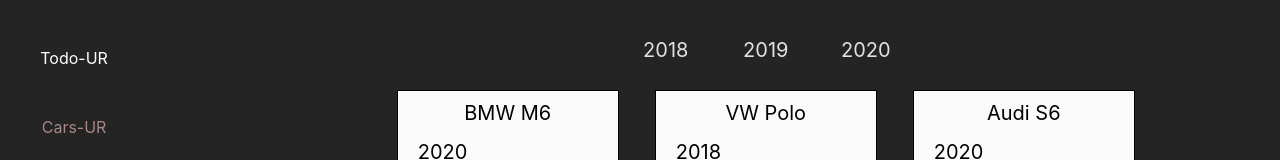
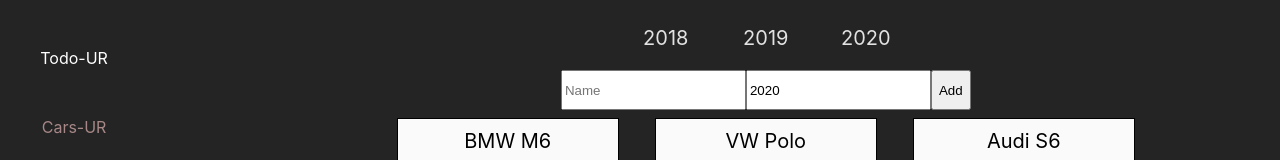
Before and after one commit to elis-11/useReducer, a React (Vite) app: page /carsur in a window 1280 px wide. Shown: the part 230-390 px from the top of the page. Built offline with nearby package versions, Linux system fonts and the light colour scheme.

Commit message:
Cars-UR - AddCar

```diff
--- a/src/components/carsur/CarsUR.jsx
+++ b/src/components/carsur/CarsUR.jsx
@@ -7,9 +7,26 @@
   const { cars, filteredYears, selectedYear } = state;
   console.log("cars", cars);
   console.log("filteredYears", filteredYears);
+  const [newCar, setNewCar] = useState({
+    _id: Date.now().toString(),
+    name: "",
+    year: 2020,
+    image: "https://i.pravatar.cc",
+  });
+
+  const handleNewCarSubmit = (e) => {
+    e.preventDefault();
+    dispatch({ type: "ADD_CAR", payload: newCar });
+    setNewCar({
+      _id: "",
+      name: "",
+      year: 2020,
+      image: "https://i.pravatar.cc",
+    });
+  };
 
   const handleSelectedYear = (year) => {
-    dispatch({ type: "FILTER_YEAR", payload: year });
+    dispatch({ type: "FILTER_CAR_YEAR", payload: year });
   };
   console.log("selectedYear", selectedYear);
   let filteredCars = cars;
@@ -36,6 +53,25 @@
         ))}
       </div>
 
+      <div className="newCar">
+        <form onSubmit={handleNewCarSubmit}>
+          <input
+            type="text"
+            name="name"
+            placeholder="Name"
+            value={newCar.name}
+            onChange={(e) => setNewCar({ ...newCar, name: e.target.value })}
+          />
+          <input
+            type="number"
+            name="year"
+            value={newCar.year}
+            onChange={(e) => setNewCar({ ...newCar, year: e.target.value })}
+          />
+          <button type="submit">Add</button>
+        </form>
+      </div>
+
       <div className="cars">
         {filteredCars.map((car) => (
           <div key={car._id} className="car">
--- a/src/reducer.jsx
+++ b/src/reducer.jsx
@@ -19,11 +19,16 @@
   const { type, payload } = action;
 
   switch (action.type) {
-    case "FILTER_YEAR":
+    case "FILTER_CAR_YEAR":
       return {
         ...state,
         selectedYear: action.payload,
       };
+      case "ADD_CAR":
+        return {
+          ...state,
+          cars: [...state.cars, action.payload]
+        }
     case "selectedCoffee":
       console.log(action.payload);
       return {
```
